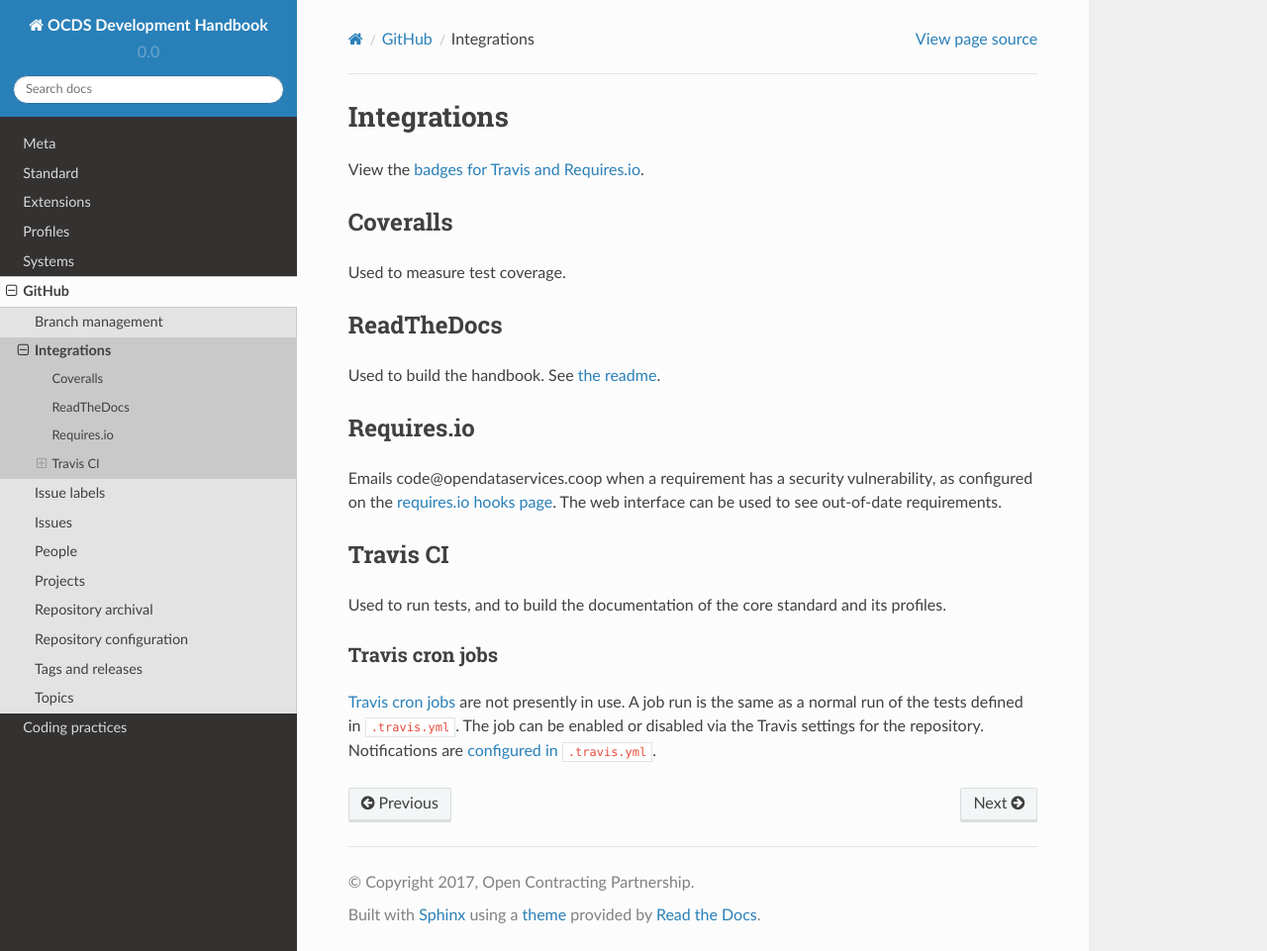
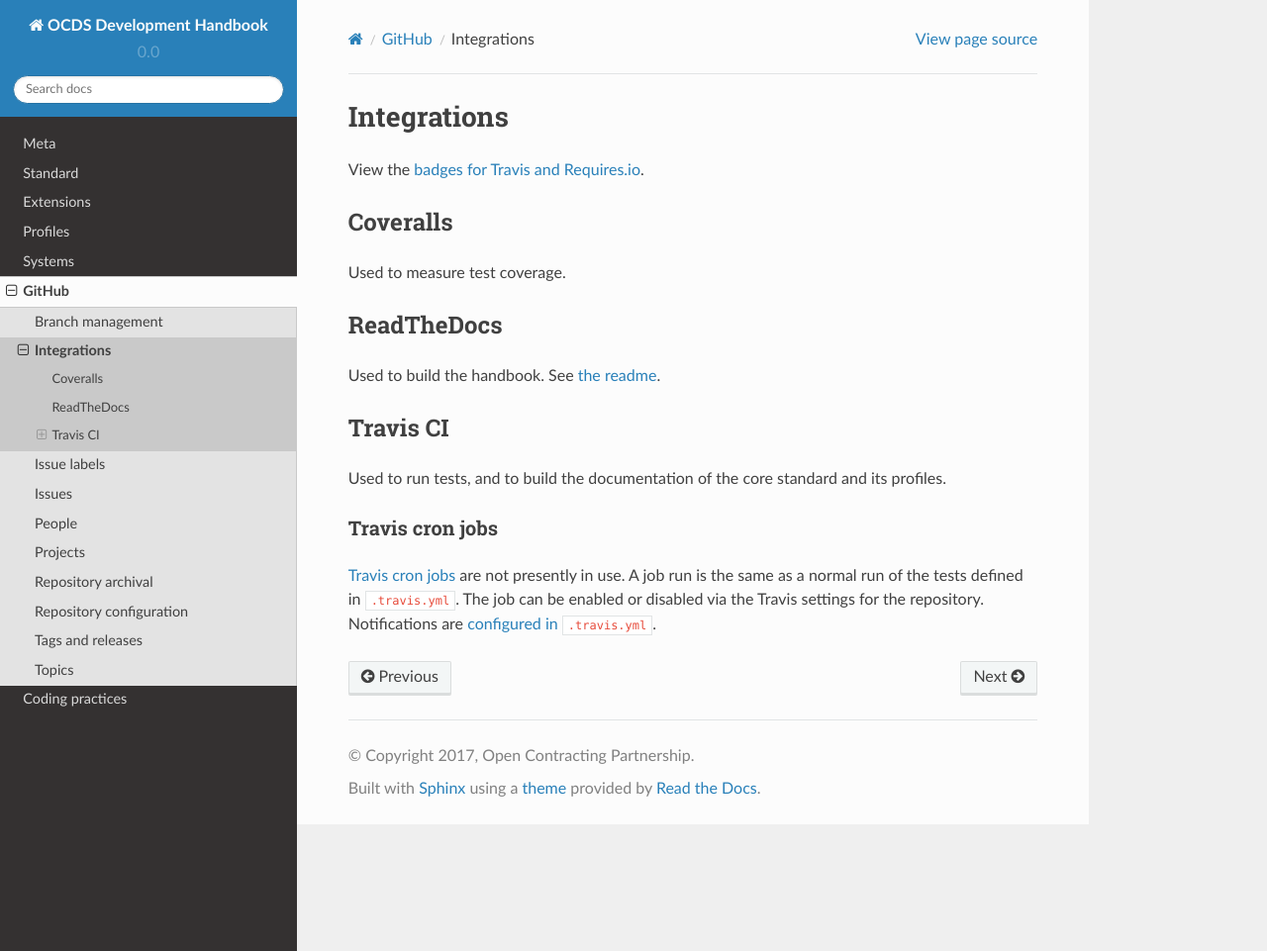
Before and after one commit to open-contracting/standard-development-handbook, a Sphinx documentation site: the page built from docs/github/integrations.md, in a window 1280 px wide and 961 px high. Shown: the whole window at 99% size. Built offline with Sphinx 7.4.7 and the Read the Docs theme 2.0.0, drawn with Linux system fonts in a browser that asks for light colours.

Commit message:
Remove requires.io (use GitHub security alerts instead)

```diff
--- a/docs/github/integrations.md
+++ b/docs/github/integrations.md
@@ -10,10 +10,6 @@
 
 Used to build the handbook. See [the readme](https://github.com/open-contracting/standard-development-handbook/blob/master/README.md).
 
-## Requires.io
-
-Emails code@opendataservices.coop when a requirement has a security vulnerability, as configured on the [requires.io hooks page](https://requires.io/github/open-contracting/hooks/). The web interface can be used to see out-of-date requirements.
-
 ## Travis CI
 
 Used to run tests, and to build the documentation of the core standard and its profiles.
```
Also changed, not shown: docs/systems/notifications.md (+1 -1 lines).
